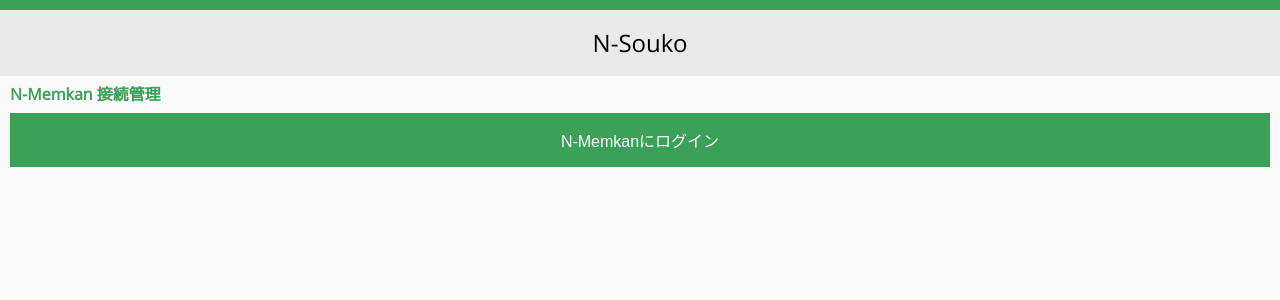
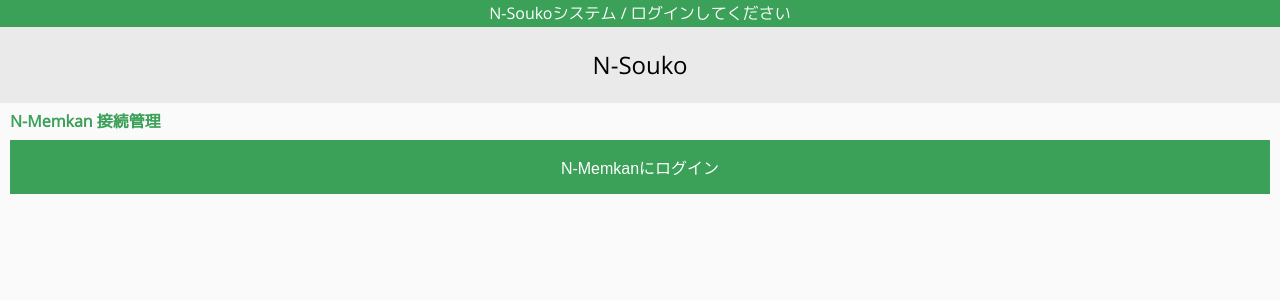
Before and after one commit to npjpnet/N-Souko, a Next.js app in the folder client/: page / in a window 1280 px wide. Shown: the top 300 px of the page. Built offline with nearby package versions, Linux system fonts and the light colour scheme; no server answers.

Commit message:
ログイン中表記

```diff
--- a/client/components/layout.tsx
+++ b/client/components/layout.tsx
@@ -1,4 +1,4 @@
-import type { NextPage } from 'next';
+import { useAuth0 } from '@auth0/auth0-react';
 
 import styles from '../styles/layout.module.scss';
 
@@ -9,9 +9,16 @@
   title?: string;
   children: JSX.Element[] | JSX.Element;
 }): JSX.Element => {
+  const { isLoading, isAuthenticated, user } = useAuth0();
   return (
     <div>
       <div className={styles.header}>
+        <div className={styles.header_top}>
+          N-Soukoシステム /{' '}
+          {!isLoading && isAuthenticated
+            ? `ログイン中 : ${user?.name}`
+            : `ログインしてください`}
+        </div>
         <div className={styles.header_title}>{title ? title : 'N-Souko'}</div>
       </div>
       <div className={styles.main}>{children}</div>
--- a/client/pages/index.tsx
+++ b/client/pages/index.tsx
@@ -10,7 +10,8 @@
 import { useAuth0 } from '@auth0/auth0-react';
 
 const Home: NextPage = () => {
-  const { isLoading, isAuthenticated, loginWithPopup, logout } = useAuth0();
+  const { isLoading, isAuthenticated, user, loginWithPopup, logout } =
+    useAuth0();
 
   const [alertMessage, setAlertMessage] = useState('');
   const [successMessage, setSuccessMessage] = useState('');
@@ -99,6 +100,9 @@
       <div>
         <h2>N-Memkan 接続管理</h2>
         <div>
+          <div className={commonStyles.alert}>
+            {user?.name}としてログイン中です
+          </div>
           <button className={commonStyles.button} onClick={() => logout()}>
             ログアウト
           </button>
--- a/client/styles/layout.module.scss
+++ b/client/styles/layout.module.scss
@@ -1,13 +1,20 @@
 .header {
-  padding: 20px;
+  // padding: 20px;
 
-  border-top: 10px solid #3ba058;
+  // border-top: 10px solid #3ba058;
   background-color: #eaeaea;
 
   text-align: center;
 
   &_title {
+    padding: 25px;
     font-size: 1.5em;
+  }
+
+  &_top {
+    padding: 5px;
+    background-color: #3ba058;
+    color: #ffffff;
   }
 }
 
```
